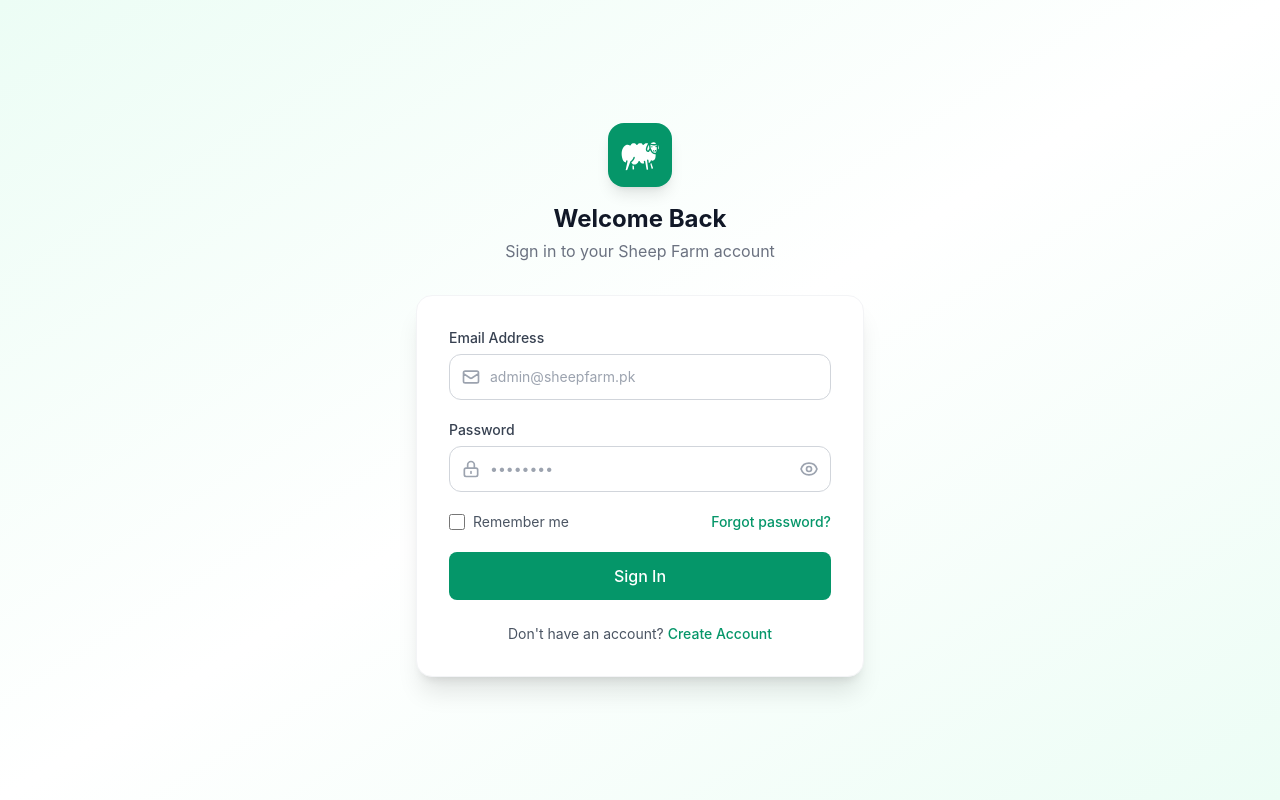
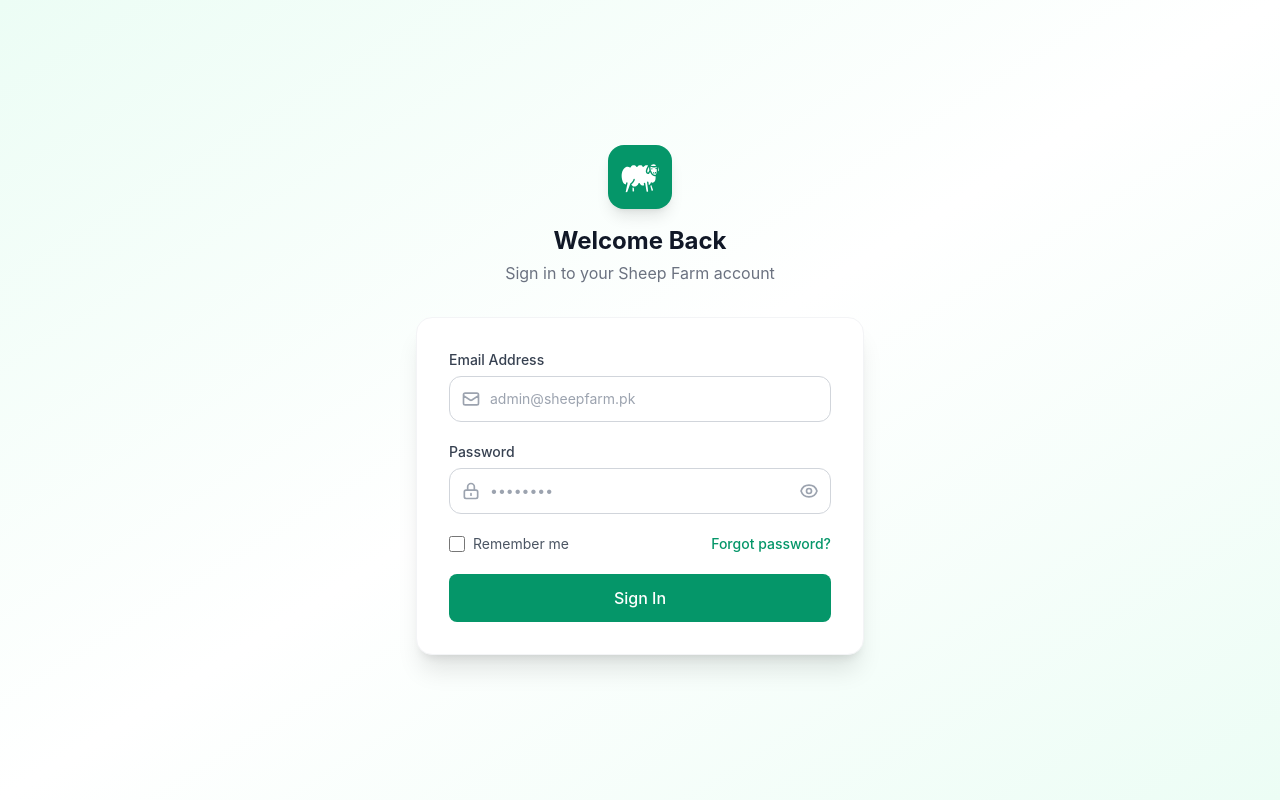
Before and after one commit to uziarslan/sheepmanagement-frontend, a React (Create React App) app: page /login in a window 1280 px wide. Built offline with nearby package versions, Linux system fonts and the light colour scheme.

Commit message:
removed signup

```diff
--- a/src/pages/Auth/Login.jsx
+++ b/src/pages/Auth/Login.jsx
@@ -1,5 +1,5 @@
 import React, { useState } from 'react';
-import { Link, useNavigate } from 'react-router-dom';
+import {  useNavigate } from 'react-router-dom';
 import { toast } from 'react-hot-toast';
 import { GiSheep } from 'react-icons/gi';
 import { HiOutlineMail, HiOutlineLockClosed, HiOutlineEye, HiOutlineEyeOff } from 'react-icons/hi';
@@ -162,14 +162,14 @@ const Login = () => {
           </form>
 
           {/* Register Link */}
-          <div className="mt-6 text-center">
+          {/* <div className="mt-6 text-center">
             <p className="text-sm text-gray-600">
               Don't have an account?{' '}
               <Link to="/register" className="text-emerald-600 hover:text-emerald-700 font-medium">
                 Create Account
               </Link>
             </p>
-          </div>
+          </div> */}
         </div>
 
       </div>
```
